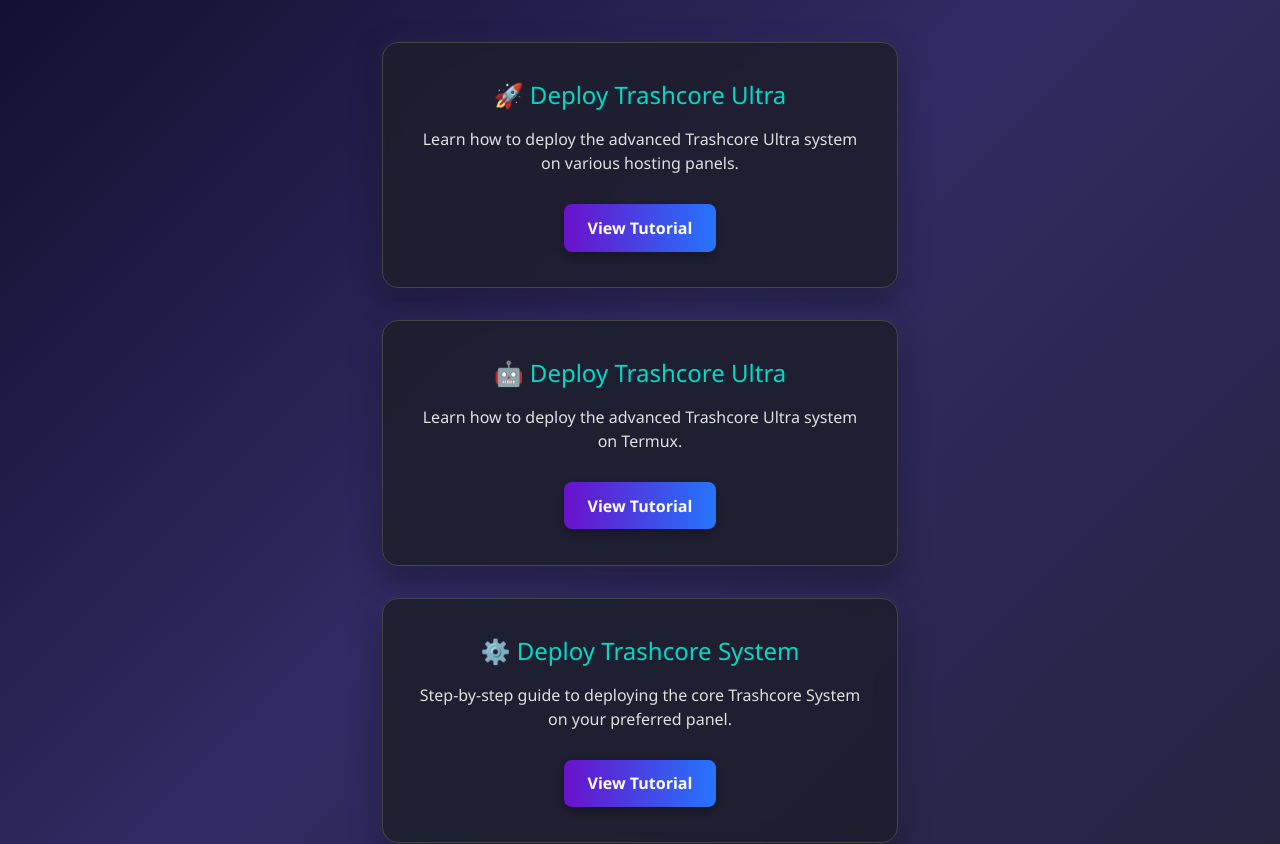
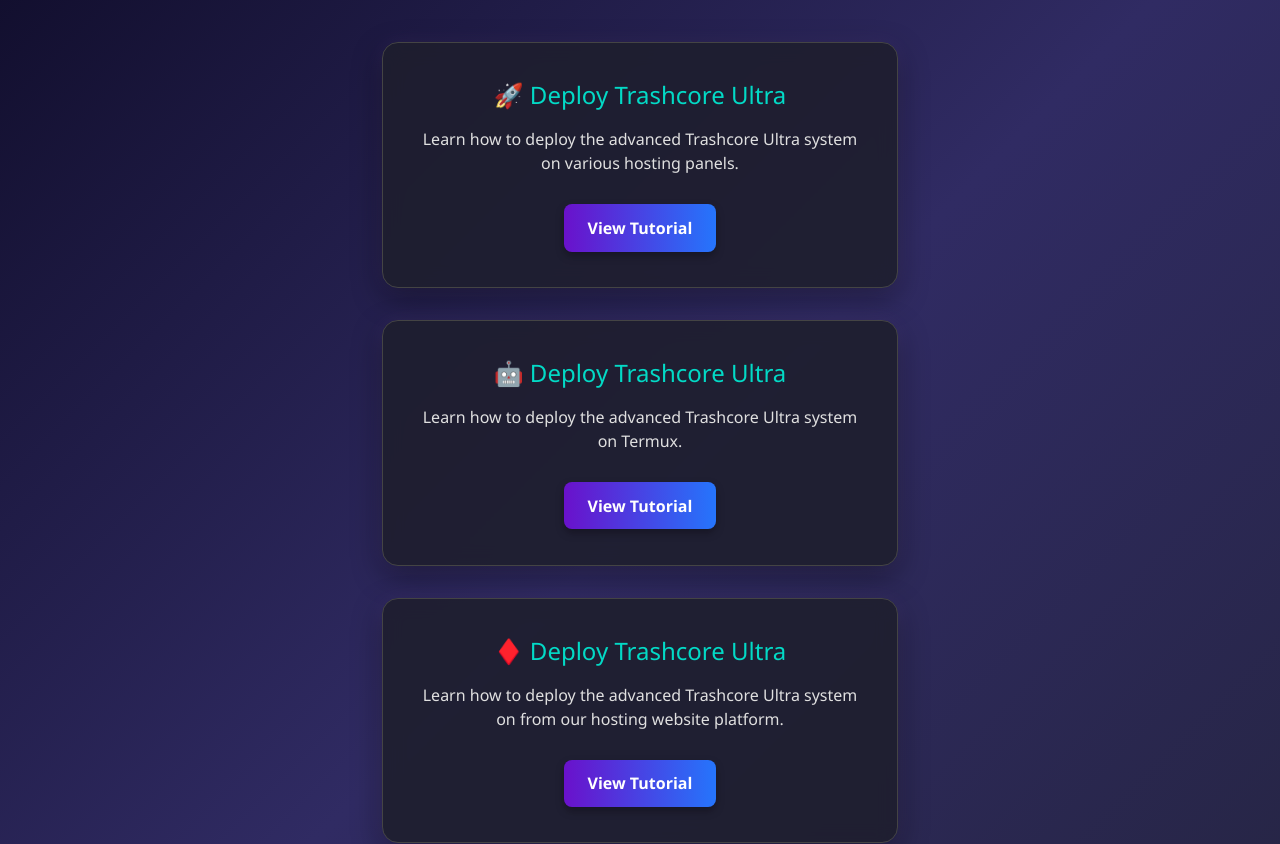
Before and after one commit to trashcore-dev/mainweb, a website: page tutorial.html in a window 1280 px wide. Shown: the part 126-970 px from the top of the page. Drawn offline with Linux system fonts and the light colour scheme.

Commit message:
Update tutorial.html

```diff
--- a/tutorial.html
+++ b/tutorial.html
@@ -144,6 +144,12 @@
           <a href="https://youtu.be/WqsXdRX_W7I?si=3vxAv3l3WrNnyjar" class="cta">View Tutorial</a> <!-- Placeholder link -->
       </div>
 
+<div class="card">
+          <h2>♦️ Deploy Trashcore Ultra</h2>
+          <p>Learn how to deploy the advanced Trashcore Ultra system on from our hosting website platform.</p>
+          <a href="https://youtube.com/shorts/JiRlLAZ5zII?si=h8eIY7HKUx1g1h-Y" class="cta">View Tutorial</a> <!-- Placeholder link -->
+      </div>
+
       <div class="card">
           <h2>⚙️ Deploy Trashcore System</h2>
           <p>Step-by-step guide to deploying the core Trashcore System on your preferred panel.</p>
```
